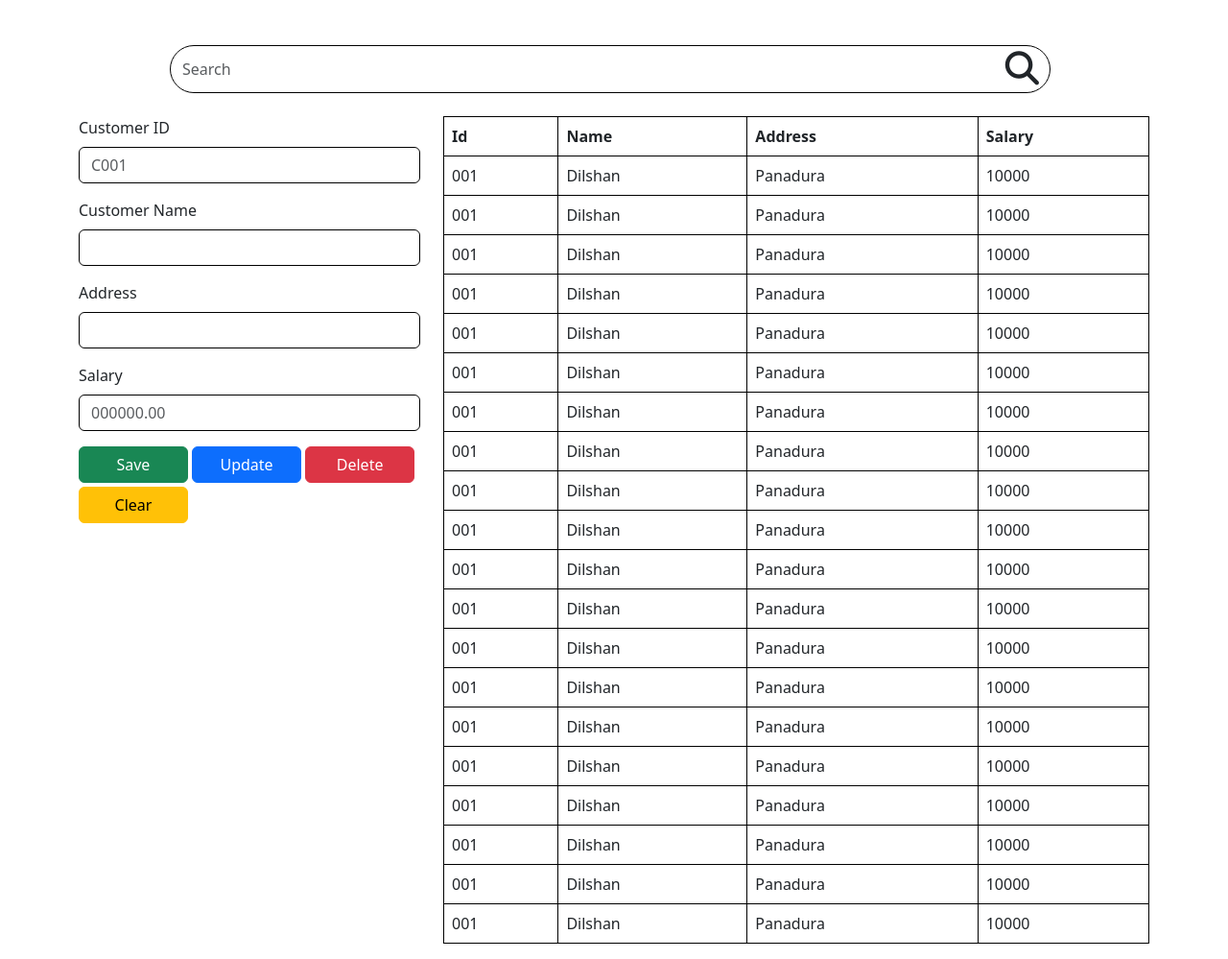
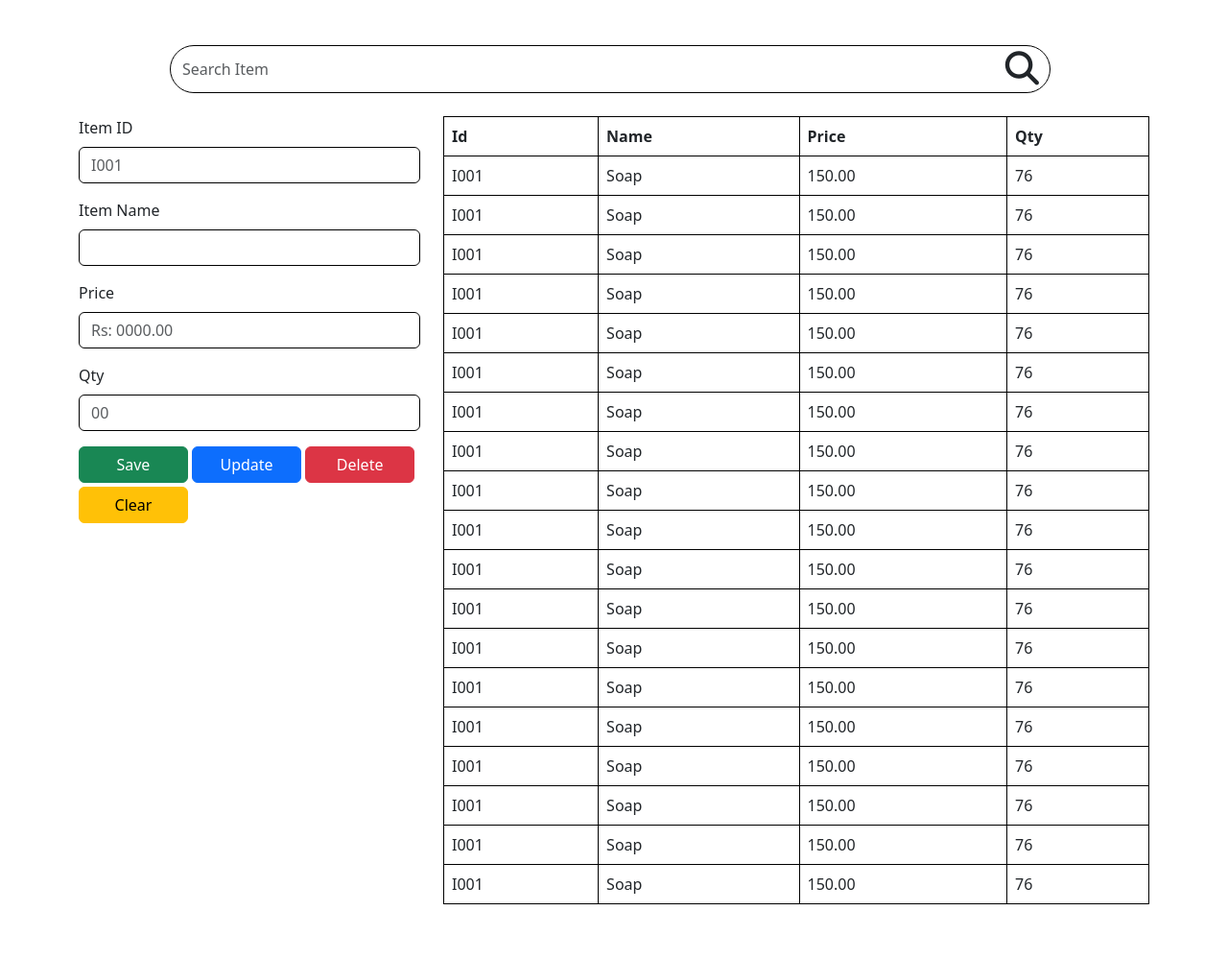
Before and after one commit to TGDRangaka/CSS-Assignment-06-POS-System-UIs, a plain HTML site: page item_form.html in a window 1280 px wide. Shown: the part 70-1069 px from the top of the page at 96% size. After the commit the page ends 1028 px from the top, so only its background shows below. Drawn offline with Linux system fonts and the light colour scheme; files whose address does not match are found by name.

Commit message:
item UI init

```diff
--- a/assests/css/customer_form.css
+++ b/assests/css/customer_item_forms.css
@@ -29,7 +29,7 @@ nav div {
     right: 20px;
 }
 
-#id, #name, #address, #salary {
+#id, #name, #address, #salary, #price, #qty {
     border: 1px solid black;
 }
 
--- a/item_form.html
+++ b/item_form.html
@@ -6,7 +6,7 @@
     <link rel="stylesheet" href="normalize.css">
     <link rel="stylesheet" href="https://cdnjs.cloudflare.com/ajax/libs/font-awesome/6.4.2/css/all.min.css">
     <link rel="stylesheet" href="/assests//bootstrap-5.3.0-alpha3-dist/css/bootstrap.min.css">
-    <link rel="stylesheet" href="assests/css/customer_form.css">
+    <link rel="stylesheet" href="assests/css/customer_item_forms.css">
 
     <title>POS | Item</title>
 </head>
@@ -14,7 +14,7 @@
 
     <nav id="nav_bar" class="navbar bg-body-tertiary mb-5">
         <div class="container-fluid">
-            <a class="navbar-brand" href="#">
+            <a class="navbar-brand" href="index.html">
               <img src="assests/Ijse_logo 1.png" alt="Logo" class="d-inline-block align-text-top">
             </a>
             <ul class="nav nav-underline">
@@ -22,10 +22,10 @@
                   <a id="dashboard" class="nav-link" aria-current="page" href="index.html">Dashboard</a>
                 </li>
                 <li class="nav-item">
-                  <a id="customer" class="nav-link active" href="customer_form.html">Customer</a>
+                  <a id="customer" class="nav-link" href="customer_form.html">Customer</a>
                 </li>
                 <li class="nav-item">
-                  <a id="item" class="nav-link" href="item_form.html">Item</a>
+                  <a id="item" class="nav-link active" href="item_form.html">Item</a>
                 </li>
                 <li class="nav-item">
                   <a id="order" class="nav-link" href="order_form.html">Order</a>
@@ -39,7 +39,7 @@
         <div class="row justify-content-md-center mb-4">
             <div class="col col-lg-10 col-12">
                 <form class="d-flex" role="search">
-                    <input id="search" class="form-control me-2" type="search" placeholder="Search" aria-label="Search">
+                    <input id="search" class="form-control me-2" type="search" placeholder="Search Item" aria-label="Search">
                     <!-- <button id="search-btn" class="btn btn-outline-success" type="submit">Search</button> -->
                     <i class="fa-solid fa-magnifying-glass search-btn"></i>
                 </form>
@@ -50,20 +50,20 @@
             <div class="col col-lg-4 col-md-12 col-12 container">
                 <form action="" class="row">
                     <div class="mb-3 col-lg-12 col-md-4">
-                        <label for="id" class="form-label">Customer ID</label>
-                        <input type="text" class="form-control" id="id" placeholder="C001">
+                        <label for="id" class="form-label">Item ID</label>
+                        <input type="text" class="form-control" id="id" placeholder="I001">
                     </div>
                     <div class="mb-3 col-lg-12 col-md-8">
-                        <label for="name" class="form-label">Customer Name</label>
+                        <label for="name" class="form-label">Item Name</label>
                         <input type="text" class="form-control" id="name">
                     </div>
                     <div class="mb-3 col-lg-12 col-md-8">
-                        <label for="address" class="form-label">Address</label>
-                        <input type="text" class="form-control" id="address">
+                        <label for="price" class="form-label">Price</label>
+                        <input type="number" class="form-control" id="price" placeholder="Rs: 0000.00">
                     </div>
                     <div class="mb-3 col-lg-12 col-md-4">
-                        <label for="salary" class="form-label">Salary</label>
-                        <input type="number" class="form-control" id="salary" placeholder="000000.00">
+                        <label for="qty" class="form-label">Qty</label>
+                        <input type="number" class="form-control" id="qty" placeholder="00">
                     </div>
                     <div class="buttons">
                         <button type="submit" class="btn btn-success mb-1">Save</button>
@@ -78,130 +78,124 @@
                     <thead>
                         <th>Id</th>
                         <th>Name</th>
-                        <th>Address</th>
-                        <th>Salary</th>
+                        <th>Price</th>
+                        <th>Qty</th>
                     </thead>
 
                     <tbody>
                         <tr>
-                            <td>001</td>
-                            <td>Dilshan</td>
-                            <td>Panadura</td>
-                            <td>10000</td>
+                            <td>I001</td>
+                            <td>Soap</td>
+                            <td>150.00</td>
+                            <td>76</td>
                         </tr>
                         <tr>
-                            <td>001</td>
-                            <td>Dilshan</td>
-                            <td>Panadura</td>
-                            <td>10000</td>
+                            <td>I001</td>
+                            <td>Soap</td>
+                            <td>150.00</td>
+                            <td>76</td>
                         </tr>
                         <tr>
-                            <td>001</td>
-                            <td>Dilshan</td>
-                            <td>Panadura</td>
-                            <td>10000</td>
+                            <td>I001</td>
+                            <td>Soap</td>
+                            <td>150.00</td>
+                            <td>76</td>
                         </tr>
                         <tr>
-                            <td>001</td>
-                            <td>Dilshan</td>
-                            <td>Panadura</td>
-                            <td>10000</td>
+                            <td>I001</td>
+                            <td>Soap</td>
+                            <td>150.00</td>
+                            <td>76</td>
                         </tr>
                         <tr>
-                            <td>001</td>
-                            <td>Dilshan</td>
-                            <td>Panadura</td>
-                            <td>10000</td>
+                            <td>I001</td>
+                            <td>Soap</td>
+                            <td>150.00</td>
+                            <td>76</td>
                         </tr>
                         <tr>
-                            <td>001</td>
-                            <td>Dilshan</td>
-                            <td>Panadura</td>
-                            <td>10000</td>
+                            <td>I001</td>
+                            <td>Soap</td>
+                            <td>150.00</td>
+                            <td>76</td>
                         </tr>
                         <tr>
-                            <td>001</td>
-                            <td>Dilshan</td>
-                            <td>Panadura</td>
-                            <td>10000</td>
+                            <td>I001</td>
+                            <td>Soap</td>
+                            <td>150.00</td>
+                            <td>76</td>
                         </tr>
                         <tr>
-                            <td>001</td>
-                            <td>Dilshan</td>
-                            <td>Panadura</td>
-                            <td>10000</td>
+                            <td>I001</td>
+                            <td>Soap</td>
+                            <td>150.00</td>
+                            <td>76</td>
                         </tr>
                         <tr>
-                            <td>001</td>
-                            <td>Dilshan</td>
-                            <td>Panadura</td>
-                            <td>10000</td>
+                            <td>I001</td>
+                            <td>Soap</td>
+                            <td>150.00</td>
+                            <td>76</td>
                         </tr>
                         <tr>
-                            <td>001</td>
-                            <td>Dilshan</td>
-                            <td>Panadura</td>
-                            <td>10000</td>
+                            <td>I001</td>
+                            <td>Soap</td>
+                            <td>150.00</td>
+                            <td>76</td>
                         </tr>
                         <tr>
-                            <td>001</td>
-                            <td>Dilshan</td>
-                            <td>Panadura</td>
-                            <td>10000</td>
+                            <td>I001</td>
+                            <td>Soap</td>
+                            <td>150.00</td>
+                            <td>76</td>
                         </tr>
                         <tr>
-                            <td>001</td>
-                            <td>Dilshan</td>
-                            <td>Panadura</td>
-                            <td>10000</td>
+                            <td>I001</td>
+                            <td>Soap</td>
+                            <td>150.00</td>
+                            <td>76</td>
                         </tr>
                         <tr>
-                            <td>001</td>
-                            <td>Dilshan</td>
-                            <td>Panadura</td>
-                            <td>10000</td>
+                            <td>I001</td>
+                            <td>Soap</td>
+                            <td>150.00</td>
+                            <td>76</td>
                         </tr>
                         <tr>
-                            <td>001</td>
-                            <td>Dilshan</td>
-                            <td>Panadura</td>
-                            <td>10000</td>
+                            <td>I001</td>
+                            <td>Soap</td>
+                            <td>150.00</td>
+                            <td>76</td>
                         </tr>
                         <tr>
-                            <td>001</td>
-                            <td>Dilshan</td>
-                            <td>Panadura</td>
-                            <td>10000</td>
+                            <td>I001</td>
+                            <td>Soap</td>
+                            <td>150.00</td>
+                            <td>76</td>
                         </tr>
                         <tr>
-                            <td>001</td>
-                            <td>Dilshan</td>
-                            <td>Panadura</td>
-                            <td>10000</td>
+                            <td>I001</td>
+                            <td>Soap</td>
+                            <td>150.00</td>
+                            <td>76</td>
                         </tr>
                         <tr>
-                            <td>001</td>
-                            <td>Dilshan</td>
-                            <td>Panadura</td>
-                            <td>10000</td>
+                            <td>I001</td>
+                            <td>Soap</td>
+                            <td>150.00</td>
+                            <td>76</td>
                         </tr>
                         <tr>
-                            <td>001</td>
-                            <td>Dilshan</td>
-                            <td>Panadura</td>
-                            <td>10000</td>
+                            <td>I001</td>
+                            <td>Soap</td>
+                            <td>150.00</td>
+                            <td>76</td>
                         </tr>
                         <tr>
-                            <td>001</td>
-                            <td>Dilshan</td>
-                            <td>Panadura</td>
-                            <td>10000</td>
-                        </tr>
-                        <tr>
-                            <td>001</td>
-                            <td>Dilshan</td>
-                            <td>Panadura</td>
-                            <td>10000</td>
+                            <td>I001</td>
+                            <td>Soap</td>
+                            <td>150.00</td>
+                            <td>76</td>
                         </tr>
                     </tbody>
                 </table>
```
Also changed, not shown: customer_form.html (+4 -4 lines), index.html (+1 -1 lines).
